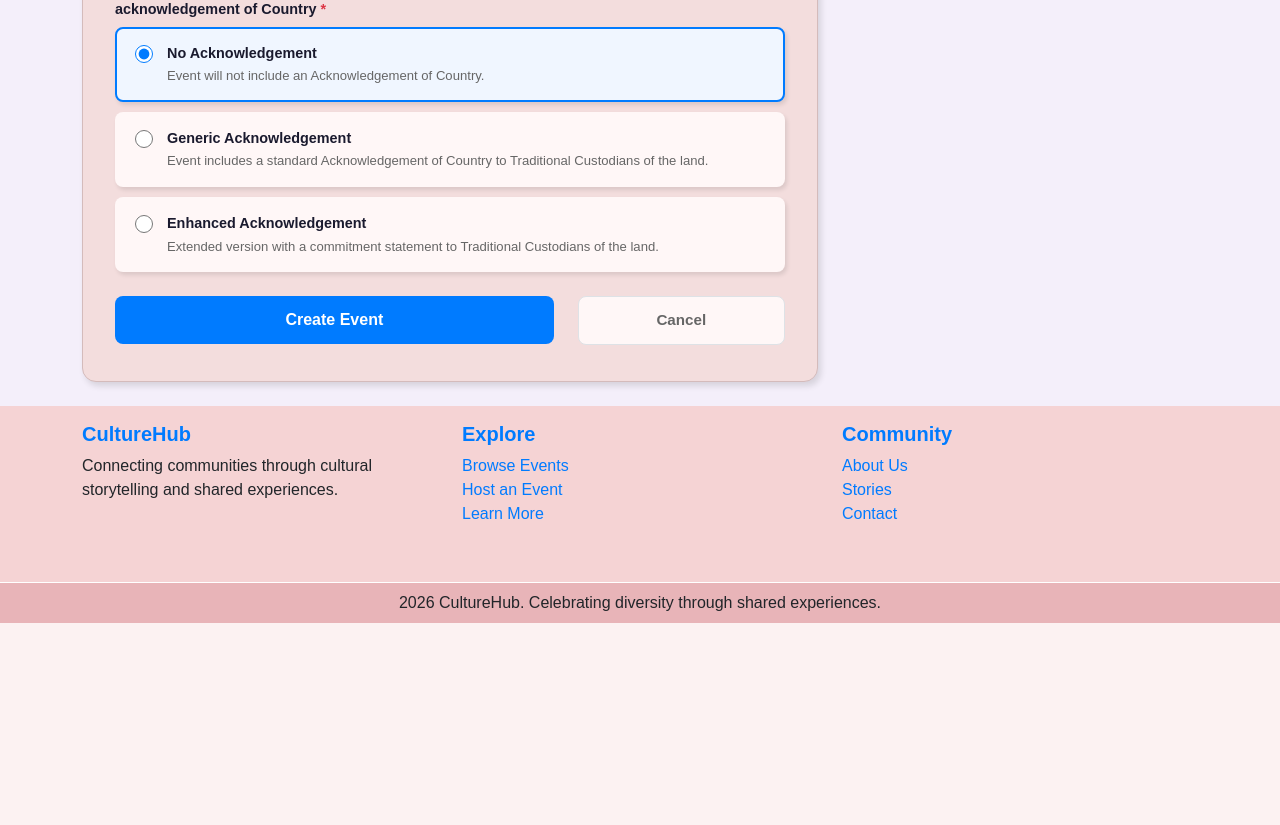
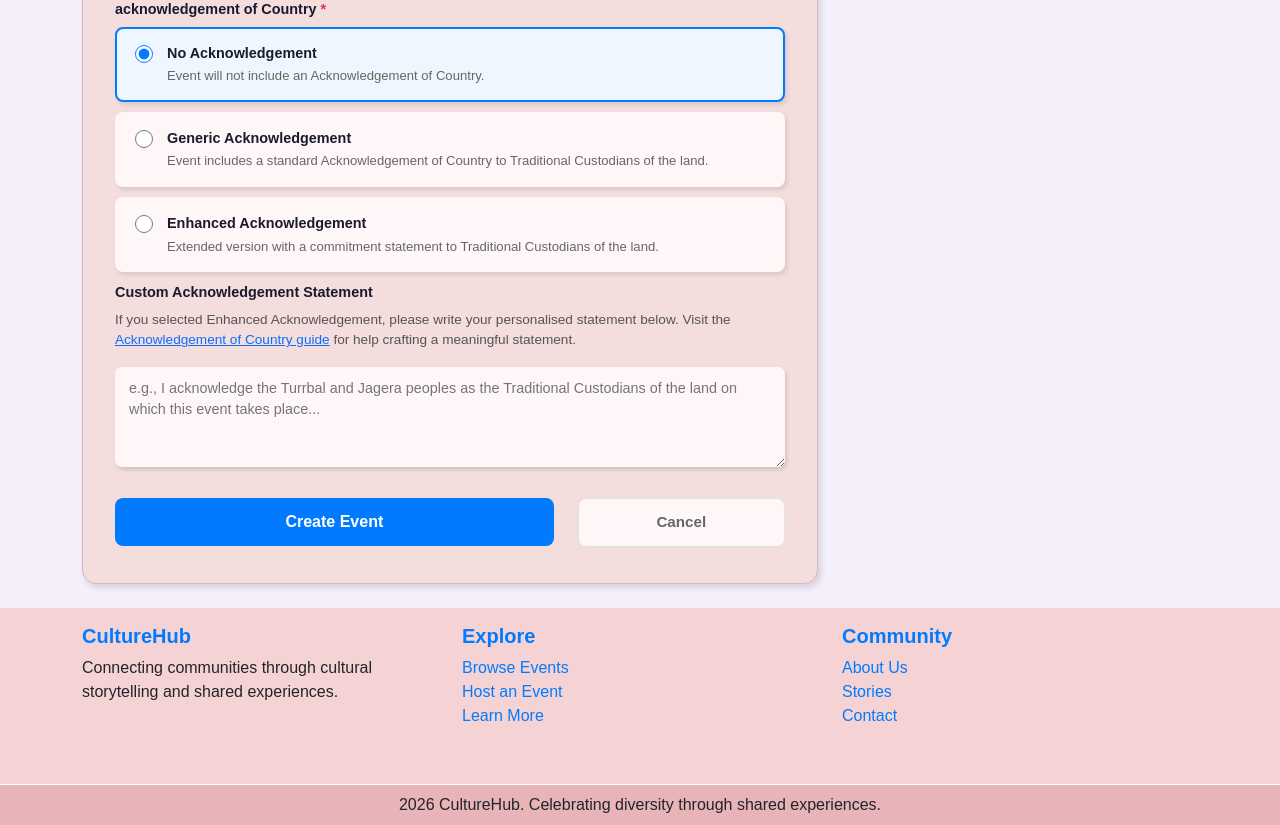
Before and after one commit to TiredTom22/IAB207-Assessment-2-CultureHub-Web-app, a Flask app: page /event/create in a window 1280 px wide. Shown: the part 753-1578 px from the top of the page. Before the commit the page ends 1376 px from the top, so only its background shows below. Run offline with Flask 3, Linux system fonts and the light colour scheme; a user stored in the database is signed in; some libraries are stand-ins or nearby versions.

Commit message:
Updated the acknowledgement page and function

```diff
--- a/a2_group2/culturehub/forms.py
+++ b/a2_group2/culturehub/forms.py
@@ -73,6 +73,7 @@ class EventForm(FlaskForm):
         ("generic", "Generic acknowledgement "),
         ("enhanced", "Enhanced acknowledgement ")
     ])
+    acknowledgement_text = TextAreaField("Custom Acknowledgement Statement")
     submit = SubmitField("Create Event")
 
 # Edit profile form
--- a/a2_group2/culturehub/models.py
+++ b/a2_group2/culturehub/models.py
@@ -30,6 +30,7 @@ class Event(db.Model):
     tickets_available = db.Column(db.Integer, nullable=False)
     price = db.Column(db.Float, nullable=False)
     acknowledgement  = db.Column(db.String(20), default='none')
+    acknowledgement_text = db.Column(db.Text, nullable=True)
     user_id = db.Column(db.Integer, db.ForeignKey('user.id'), nullable=False)
     comments = db.relationship('Comment', backref='event', lazy=True)
     orders = db.relationship('Order', backref='event', lazy=True)
--- a/a2_group2/culturehub/templates/events/create.html
+++ b/a2_group2/culturehub/templates/events/create.html
@@ -147,6 +147,11 @@
                 <div class="ack-desc">Extended version with a commitment statement to Traditional Custodians of the land.</div>
               </div>
             </label>
+            <div class="mb-4">
+                <label class="create-label">Custom Acknowledgement Statement</label>
+                <p class="text-muted" style="font-size: 0.85rem;">If you selected Enhanced Acknowledgement, please write your personalised statement below. Visit the <a href="{{ url_for('main.acknowledgement') }}" target="_blank">Acknowledgement of Country guide</a> for help crafting a meaningful statement.</p>
+                {{ form.acknowledgement_text(class="create-input create-textarea", placeholder="e.g., I acknowledge the Turrbal and Jagera peoples as the Traditional Custodians of the land on which this event takes place...") }}
+            </div>
           </div>
 
           <!-- Submit buttons -->
--- a/a2_group2/culturehub/templates/events/event_edit.html
+++ b/a2_group2/culturehub/templates/events/event_edit.html
@@ -148,6 +148,11 @@
                 <div class="ack-desc">Extended version with a commitment statement to Traditional Custodians of the land.</div>
               </div>
             </label>
+            <div class="mb-4">
+                <label class="create-label">Custom Acknowledgement Statement</label>
+                <p class="text-muted" style="font-size: 0.85rem;">If you selected Enhanced Acknowledgement, please write your personalised statement below. Visit the <a href="{{ url_for('main.acknowledgement') }}" target="_blank">Acknowledgement of Country guide</a> for help crafting a meaningful statement.</p>
+                {{ form.acknowledgement_text(class="create-input create-textarea", placeholder="e.g., I acknowledge the Turrbal and Jagera peoples as the Traditional Custodians of the land on which this event takes place...") }}
+            </div>
           </div>
 
           <!-- Submit buttons -->
--- a/a2_group2/culturehub/views.py
+++ b/a2_group2/culturehub/views.py
@@ -123,6 +123,7 @@ def create_event():
             tickets_available=form.tickets_available.data,
             price=form.price.data,
             acknowledgement=form.acknowledgement.data,
+            acknowledgement_text=form.acknowledgement_text.data,
             user_id=current_user.id
         )
         db.session.add(event)
@@ -229,6 +230,7 @@ def event_edit(event_id):
         event.tickets_available = form.tickets_available.data
         event.price = form.price.data
         event.acknowledgement = form.acknowledgement.data
+        event.acknowledgement_text = form.acknowledgement_text.data
 
         if event.date > datetime.now():
             event.status = 'Open'
```
Also changed, not shown: a2_group2/culturehub/templates/events/event-detail.html (+6 -2 lines), a2_group2/culturehub/static/images/Soc-Festival-in-Vietnam.jpg (deleted).
